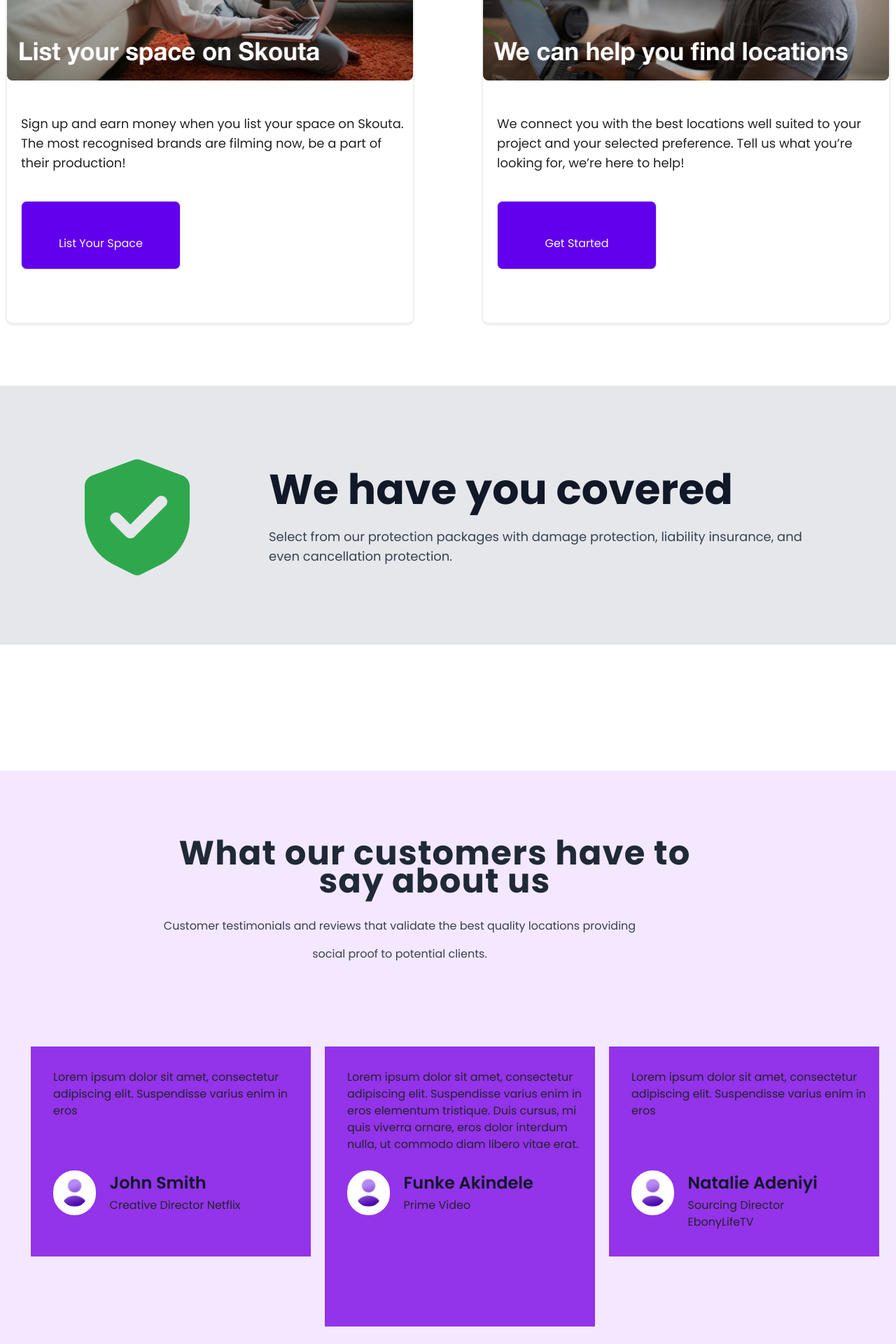
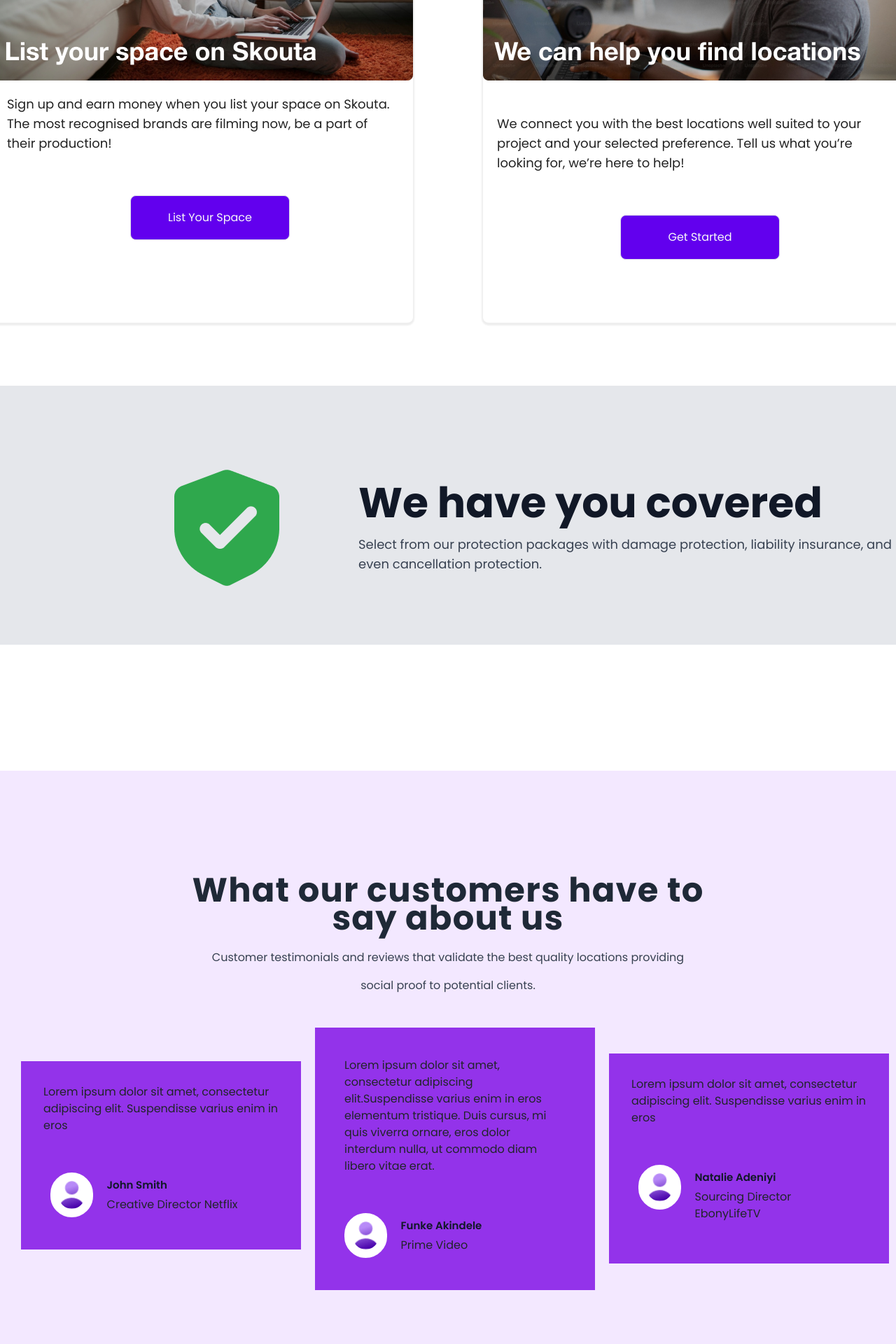
Before and after one commit to Skoutar/Skouta-Naija, a React (Vite) app: page /Land in a window 1280 px wide. Shown: the part 4880-6800 px from the top of the page at 70% size. Built offline with nearby package versions, Linux system fonts and the light colour scheme.

Commit message:
Homeresponsealmostdone

```diff
--- a/src/Components/Footer/Footer.jsx
+++ b/src/Components/Footer/Footer.jsx
@@ -38,6 +38,12 @@ const Footer = () => {
             </div>
             <div className='footer-text'>
                 <h4>Activities</h4>
+                <p>Production</p>
+                <p>Filming</p>
+                <p>Music Videos</p>
+                <p>Photo Shoot</p>
+                <p>Meeting</p>
+                <p>View All</p>
             </div>
         </div>
         <div className='foot'>
--- a/src/Components/Landingpage/Landpage.jsx
+++ b/src/Components/Landingpage/Landpage.jsx
@@ -117,62 +117,62 @@ const Landpage = () => {
         </div>
       </div>
       {/* list your space */}
-      <div className='w-full h-auto py-15 bg-white mt-10 rounded-[8px] flex items-center justify-center'>
-        <div className='w-[600px] h-[728px] rounded-[8px] bg-white shadow-[0_2px_2px_2px_#22222214] m-[50px]'>
-          <img src="images/list-space.png" alt="" className='w-[600px] h-[382px]' />
-          <p className='w-[560px] h-auto mt-5 ml-5 text-lg font-normal text-left text-[#222222]'>Sign up and earn money when you list your space on Skouta. The most recognised brands are filming now, be a part of their production! </p>
-          <button className='w-[228px] h-[64px] px-2 py-5 rounded-lg text-[#F8F8F8] bg-[#6200EE] border border-solid ml-5 mt-10 transition duration-600 hover:bg-[#290064]"'> <span>List Your Space</span></button>
+      <div className='w-full h-auto py-15 bg-white md:mt-10 mt-[80px] rounded-[8px] md:flex items-center justify-center'>
+        <div className='md:w-[600px] md:h-[728px] flex flex-col items-center h-[468px] w-[90%] ml-[5%] rounded-[8px] bg-white shadow-[0_2px_2px_2px_#22222214] md:m-[50px]'>
+          <img src="images/list-space.png" alt="" className='md:w-[600px] w-[396px] h-[250px] md:h-[382px]' />
+          <p className='md:w-[560px] w-[320px] h-auto m-[20px] text-[16px] md:ml-5 text-lg font-normal text-left text-[#222222]'>Sign up and earn money when you list your space on Skouta. The most recognised brands are filming now, be a part of their production! </p>
+          <button className='md:w-[228px] w-[50%] h-[48px] md:h-[64px] md:p-[10px] p-[5px] rounded-lg text-[#F8F8F8] bg-[#6200EE] border border-solid ml-5 md:mt-10 transition duration-600 hover:bg-[#290064]'> <span>List Your Space</span></button>
         </div>
-        <div className='w-[600px] h-[728px] rounded-[8px] bg-white shadow-[0_2px_2px_2px_#22222214] m-[50px]'>
-          <img src="images/list-space2.png" alt="" className='w-[600px] h-[382px]' />
-          <p className='w-[560px] h-auto mt-5 ml-5 text-lg font-normal text-left text-[#222222]'>We connect you with the best locations well suited to your project and your selected preference. Tell us what you’re looking for, we’re here to help!</p>
-          <button className='w-[228px] h-[64px] px-2 py-5 rounded-lg text-[#F8F8F8] bg-[#6200EE] border border-solid ml-5 mt-10 transition duration-600 hover:bg-[#290064]"'><span>Get Started</span></button>
+        <div className='md:w-[600px] md:h-[728px] flex flex-col mt-10 items-center h-[468px] w-[90%] ml-[5%] rounded-[8px] bg-white shadow-[0_2px_2px_2px_#22222214] md:m-[50px]'>
+          <img src="images/list-space2.png" alt="" className='md:w-[600px] w-[396px] h-[250px] md:h-[382px]' />
+          <p className='md:w-[560px] w-[320px] h-auto mt-5 m-[20px] text-[16px] md:ml-5 text-lg font-normal text-left text-[#222222]'>We connect you with the best locations well suited to your project and your selected preference. Tell us what you’re looking for, we’re here to help!</p>
+          <button className='md:w-[228px] w-[50%] h-[48px] md:h-[64px] md:p-[10px] p-[5px] rounded-lg text-[#F8F8F8] bg-[#6200EE] border border-solid ml-5 md:mt-10 transition duration-600 hover:bg-[#290064]'><span>Get Started</span></button>
         </div>
       </div>
       {/* Covered section */}
-      <div className='w-full h-[370px] px-6 sm:px-24 md:px-40 lg:px-56 pt-6 mt-[40px] bg-gray-200'>
-        <div className='w-full mt-10 sm:mt-16 flex items-center justify-center'>
-          <img src="images/Green.png" alt="" />
-          <div className='pl-[8px] ml-[80px]'>
-            <h1 className='text-4xl sm:text-5xl md:text-6xl font-bold leading-tight text-gray-900'>We have you covered </h1>
-            <p className='w-[800px] mt-4 h-84 text-lg font-normal leading-7 text-gray-700'>Select from our protection packages with damage protection, liability insurance, and even cancellation protection.</p>
+      <div className='w-full md:h-[370px] h-[217px] px-6 sm:px-24 md:px-40 lg:px-56 pt-6 md:mt-[40px] mt-[80px] bg-gray-200'>
+        <div className='w-[90%] h-[80%] md:mt-10 sm:mt-16 flex items-center justify-around'>
+          <img src="images/Green.png" className='md:h-[200px] md:w-[200px] w-[48px] h-[48px] ' alt="" />
+          <div className='pl-[8px] md:ml-[80px] '>
+            <h1 className='text-4xl sm:text-5xl md:text-6xl text-[28px] font-bold leading-tight text-gray-900'>We have you covered </h1>
+            <p className='md:w-[800px] w-[314px] md:mt-4 h-84 text-lg font-normal leading-7 text-gray-700'>Select from our protection packages with damage protection, liability insurance, and even cancellation protection.</p>
           </div>
         </div>
       </div>
       {/* costumer reviws */}
-      <div className='w-full h-[892px] mt-[180px] bg-purple-100 flex flex-col items-center justify-center'>
-        <div className="w-[838px] h-[296px] relative">
-          <h1 className='w-[800px] h-[auto] text-5xl font-bold leading-10 tracking-wide text-center text-gray-800'>What our customers have to say about us</h1>
-          <p className='w-[700px] mt-4 text-center font-normal leading-10 text-gray-700'>Customer testimonials and reviews that validate the best quality locations providing social proof to potential clients.</p>
+      <div className='w-full md:h-[892px] h-[836px] md:mt-[180px] mt-[220px] bg-purple-100 flex flex-col items-center justify-center'>
+        <div className="md:w-[838px] w-[90%] flex flex-col items-center">
+          <h1 className='w-[90%] md:h-[auto] h-[80px]  md:text-5xl text-[28px] font-bold leading-8 md:leading-10 tracking-wide text-center text-gray-800'>What our customers have to say about us</h1>
+          <p className='md:w-[700px] w-[90%] md:mt-4 text-center font-normal md:leading-10 text-gray-700'>Customer testimonials and reviews that validate the best quality locations providing social proof to potential clients.</p>
         </div>
-        <div className='w-1206 h-auto flex'>
-          <div className='w-[400px] h-[300px] p-[32px] bg-purple-600 ml-5'>
-            <p className='w-[362px] h-[90px] text-base font-normal leading-30 text-left'>Lorem ipsum dolor sit amet, consectetur adipiscing elit. Suspendisse varius enim in eros </p>
-            <div className='w-[293px] h-[78px] flex mt-[45px]'>
-              <img src="images/user.png" alt="" className='w-[64px] h-[64px] border-[2px] border-white bg-white p-[10px] rounded-full mt-[10px]' />
-              <div className='w-[400px] ml-5 h-[78px] my-[12px]'>
-                <h4 className='w-[200px] h-[36px] text-2xl font-semibold leading-36 text-gray-900'>John Smith</h4>
-                <p className='text-base font-normal leading-30text-left'>Creative Director Netflix</p>
+        <div className='w-[100%] h-auto mt-[30px] md:flex items-center justify-center'>
+          <div className='md:w-[400px] w-[95%] ml-[10px] h-auto md:h-[300px] p-[32px] bg-purple-600 md:ml-5'>
+            <p className=' md:w-[362px] w-[300px] h-auto text-[12px] md:text-base font-normal leading-30 text-left'>Lorem ipsum dolor sit amet, consectetur adipiscing elit. Suspendisse varius enim in eros </p>
+            <div className='md:w-[293px] w-[170px] h-[px] md:h-[78px] flex m-[10px] md:mt-[45px]'>
+              <img src="images/user.png" alt="" className='md:w-[64px] w-[28px] h-[28px] md:h-[64px] border-[2px] border-white bg-white md:p-[10px] rounded-full mt-[10px]' />
+              <div className='w-[400px] ml-5 md:h-[78px] md:my-[12px]'>
+                <h4 className='w-[200px] h-auto text-2xl font-semibold text-[15px] leading-36 text-gray-900'>John Smith</h4>
+                <p className='md:text-base text-[12px] font-normal leading-30text-left'>Creative Director Netflix</p>
               </div>
             </div>
           </div>
-          <div className='w-[386px] h-[400px] p-[32px] bg-purple-600 ml-5'>
-            <p className='w-[360px] h-[90px] text-base font-normal leading-30 text-left'>Lorem ipsum dolor sit amet, consectetur adipiscing elit. Suspendisse varius enim in eros elementum tristique. Duis cursus, mi quis viverra ornare, eros dolor interdum nulla, ut commodo diam libero vitae erat.</p>
-            <div className='w-[293px] h-[78px] flex mt-[45px]'>
-              <img src="images/user.png" alt="" className='w-[64px] h-[64px] border-[2px] border-white bg-white p-[10px] rounded-full mt-[10px]' />
-              <div className='w-[400px] ml-5 h-[78px] my-[12px]'>
-                <h4 className='w-[200px] h-[36px] text-2xl font-semibold leading-36 text-gray-900'>Funke Akindele</h4>
-                <p className='text-base font-normal leading-30text-left'>Prime Video</p>
+          <div className='md:w-[400px] w-[95%] ml-[10px] h-auto md:h-[300px] mt-[10px] p-[32px] bg-purple-600 md:ml-5'>
+            <p className='md:w-[362px] m-[10px] max-w-[300px] h-auto text-[12px] md:text-base font-normal leading-30 text-left'>Lorem ipsum dolor sit amet, consectetur adipiscing elit.Suspendisse varius enim in eros elementum tristique. Duis cursus, mi quis viverra ornare, eros dolor interdum nulla, ut commodo diam libero vitae erat.</p>
+            <div className='md:w-[293px] w-[170px] h-[px] md:h-[78px] flex m-[10px] md:mt-[45px]'>
+              <img src="images/user.png" alt="" className='md:w-[64px] w-[28px] h-[28px] md:h-[64px] border-[2px] border-white bg-white md:p-[10px] rounded-full mt-[10px]' />
+              <div className='w-[400px] ml-5 md:h-[78px] md:my-[12px]'>
+                <h4 className='w-[200px] h-auto text-2xl font-semibold text-[15px] leading-36 text-gray-900'>Funke Akindele</h4>
+                <p className='md:text-base text-[12px] font-normal leading-30text-left'>Prime Video</p>
               </div>
             </div>
           </div>
-          <div className='w-[386px] h-[300px] p-[32px] bg-purple-600 ml-5'>
-            <p className='w-[362px] h-[90px] text-base font-normal leading-30 text-left'>Lorem ipsum dolor sit amet, consectetur adipiscing elit. Suspendisse varius enim in eros </p>
-            <div className='w-[293px] h-[78px] flex mt-[45px]'>
-              <img src="images/user.png" alt="" className='w-[64px] h-[64px] border-[2px] border-white bg-white p-[10px] rounded-full mt-[10px]' />
-              <div className='w-[400px] ml-5 h-[78px] my-[12px]'>
-                <h4 className='w-[200px] h-[36px] text-2xl font-semibold leading-36 text-gray-900'>Natalie Adeniyi</h4>
-                <p className='text-base font-normal leading-30text-left'>Sourcing Director EbonyLifeTV</p>
+          <div className='md:w-[400px] w-[95%] ml-[10px] h-[auto] mt-[10px] md:h-[300px] p-[32px] bg-purple-600 md:ml-5'>
+            <p className='md:w-[362px] w-[300px] h-auto text-[12px] md:text-base font-normal leading-30 text-left'>Lorem ipsum dolor sit amet, consectetur adipiscing elit. Suspendisse varius enim in eros </p>
+            <div className='md:w-[293px] w-[170px] h-[px] md:h-[78px] flex m-[10px] md:mt-[45px]'>
+              <img src="images/user.png" alt="" className='md:w-[64px] w-[28px] h-[28px] md:h-[64px] border-[2px] border-white bg-white md:p-[10px] rounded-full mt-[10px]' />
+              <div className='w-[400px] ml-5 md:h-[78px] md:my-[12px]'>
+                <h4 className='w-[200px] h-auto text-2xl font-semibold text-[15px] leading-36 text-gray-900'>Natalie Adeniyi</h4>
+                <p className='md:text-base text-[12px] font-normal leading-30text-left'>Sourcing Director EbonyLifeTV</p>
               </div>
             </div>
           </div>
--- a/src/Components/navbar/Homenav.jsx
+++ b/src/Components/navbar/Homenav.jsx
@@ -31,7 +31,7 @@ const Homenav = () => {
             <Link><i className={`bi bi-globe text-[15px] md:text-[20px] mr-[1px] h-[30px] p-[10px] w-[25px] cursor-pointer `}></i></Link>
             <Link><i className={`bi bi-bell text-[15px] md:text-[20px] mr-[1px] h-[30px] p-[10px] w-[25px] cursor-pointer `}></i></Link>
             <Link><i className={`bi bi-person text-[15px] md:text-[20px] mr-[1px] p-[10px] hover:bg-mainColor hover:rounded-[50px] hover:text-white cursor-pointer`}><i className="bi bi-chevron-down"></i></i></Link>
-            <div className="md:hidden ml-6">
+            <div className="md:hidden ml-6 mt-[5px]">
               {/* Mobile Menu */}
               <button onClick={() => setIsOpen(!isOpen)} className="text-gray-600 focus:outline-none">
                 <svg className="w-6 h-6" fill="none" stroke="currentColor" viewBox="0 0 24 24" xmlns="http://www.w3.org/2000/svg">
```
